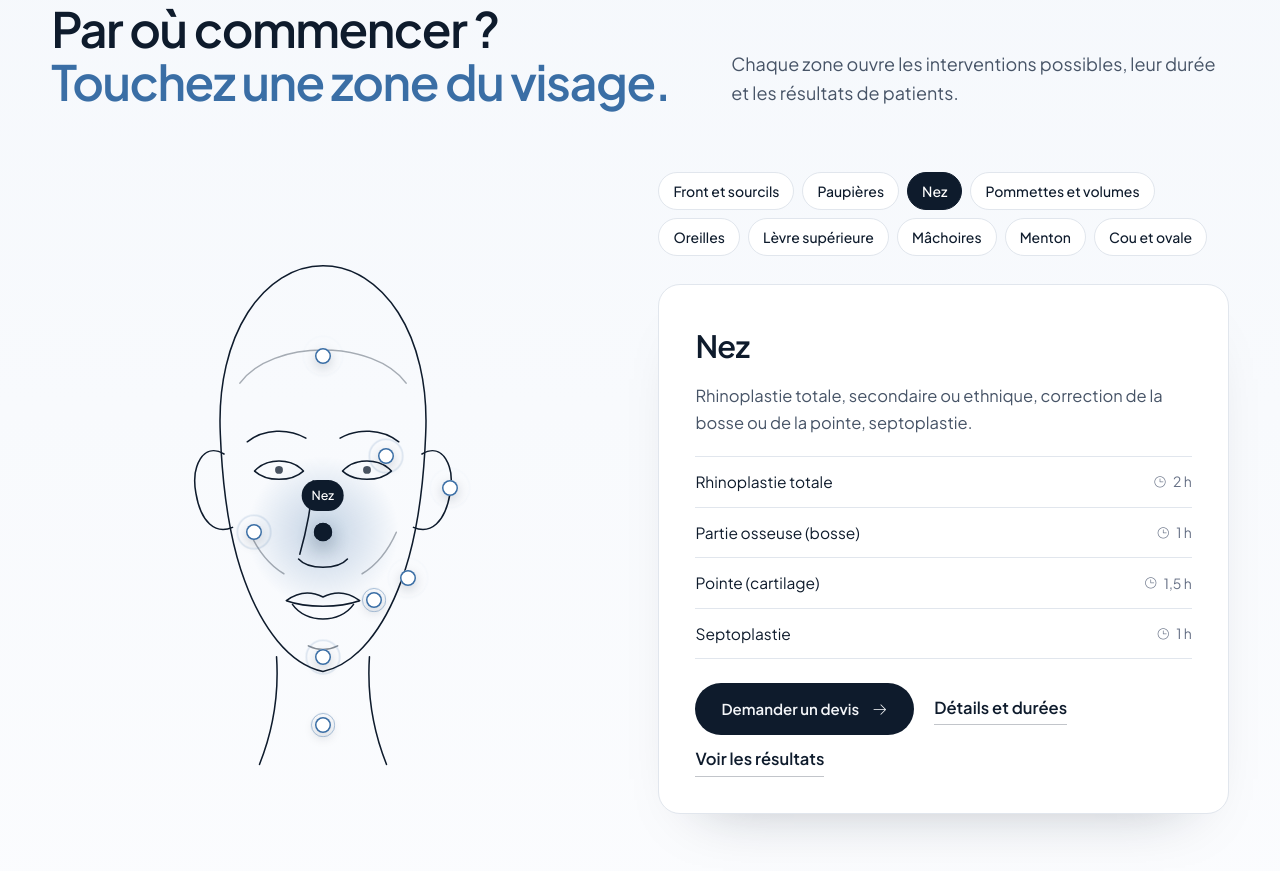
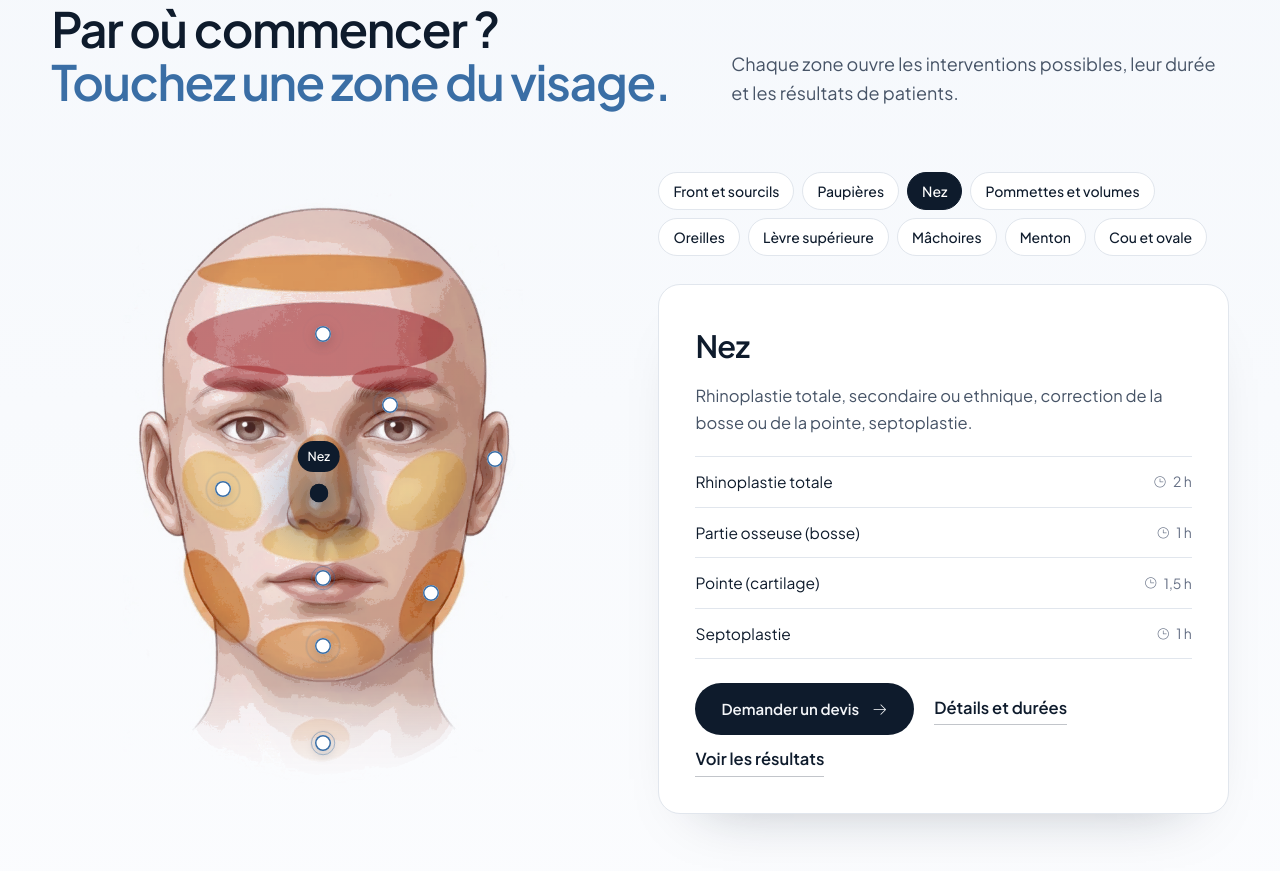
Before and after one commit to Benhmid/demo-refonte-chirurgien, a plain HTML site: page index.html in a window 1280 px wide. Shown: the part 2462-3333 px from the top of the page. Drawn offline with nearby package versions, Linux system fonts and the light colour scheme.

Commit message:
Carte du visage : illustration du livre du Pr Mommaerts
Co-Authored-By: Claude Opus 5.5 <noreply@anthropic.com>

```diff
--- a/assets/v2.css
+++ b/assets/v2.css
@@ -779,3 +779,17 @@ body::after {
 @media (max-width: 880px) {
   .cine__frame video { object-position: 36% 0%; }
 }
+
+/* Carte du visage : illustration du livre du Pr Mommaerts */
+.fmap__stage { max-width: 400px; }
+.fmap__img {
+  display: block; width: 100%; height: auto; filter: saturate(.8);
+  -webkit-mask-image: linear-gradient(180deg, #000 82%, transparent 100%); mask-image: linear-gradient(180deg, #000 82%, transparent 100%);
+}
+.fmap__glow {
+  position: absolute; left: 49%; top: 50%; width: 34%; aspect-ratio: 1; translate: -50% -50%; border-radius: 50%; pointer-events: none;
+  background: radial-gradient(closest-side, rgba(58, 110, 165, .38), rgba(58, 110, 165, 0));
+  transition: left 600ms cubic-bezier(.23, 1, .32, 1), top 600ms cubic-bezier(.23, 1, .32, 1);
+}
+.fmap__stage.is-in .fmap__dot { transition-delay: .5s; }
+@media (max-width: 880px) { .fmap__stage { max-width: 300px; } }
--- a/assets/v2.js
+++ b/assets/v2.js
@@ -199,7 +199,7 @@
     const body = $("#fmap-body"), glow = $(".fmap__glow", fmap);
     const ctrls = $$("[data-zone]", fmap);
     ctrls.forEach((b) => {
-      if (b.classList.contains("fmap__dot")) XY[b.dataset.zone] = [parseFloat(b.style.left) * 3.6, parseFloat(b.style.top) * 4.6];
+      if (b.classList.contains("fmap__dot")) XY[b.dataset.zone] = [b.style.left, b.style.top];
     });
     const render = (z) => {
       const d = ZONES[z];
@@ -216,7 +216,7 @@
       if (z === current) return;
       current = z;
       ctrls.forEach((b) => b.setAttribute("aria-pressed", String(b.dataset.zone === z)));
-      if (glow && XY[z]) { glow.setAttribute("cx", XY[z][0]); glow.setAttribute("cy", XY[z][1]); }
+      if (glow && XY[z]) { glow.style.left = XY[z][0]; glow.style.top = XY[z][1]; }
       if (!user || reduced) return render(z);
       body.classList.add("is-swap");
       setTimeout(() => { render(z); requestAnimationFrame(() => body.classList.remove("is-swap")); }, 180);
--- a/index.html
+++ b/index.html
@@ -21,7 +21,7 @@
   <link href="https://fonts.googleapis.com/css2?family=Plus+Jakarta+Sans:wght@400;500;600;700&display=swap" rel="stylesheet">
     <link rel="stylesheet" href="https://unpkg.com/@phosphor-icons/web@2.1.1/src/light/style.css" media="print" onload="this.media='all'">
   <link rel="stylesheet" href="https://unpkg.com/@phosphor-icons/web@2.1.1/src/bold/style.css" media="print" onload="this.media='all'">
-  <link rel="stylesheet" href="assets/v2.css?v=1795786922">
+  <link rel="stylesheet" href="assets/v2.css?v=1795787108">
   <script type="application/ld+json">
   {
     "@context": "https://schema.org",
@@ -136,41 +136,17 @@
       </div>
       <div class="fmap__grid">
         <div class="fmap__stage reveal">
-          <svg class="fmap__svg" viewBox="0 0 360 460" aria-hidden="true">
-            <defs>
-              <radialGradient id="fmGlow"><stop offset="0" stop-color="#3a6ea5" stop-opacity=".28"/><stop offset="1" stop-color="#3a6ea5" stop-opacity="0"/></radialGradient>
-            </defs>
-            <circle class="fmap__glow" cx="180" cy="262" r="62" fill="url(#fmGlow)"/>
-            <g class="fmap__lines" fill="none" stroke="currentColor" stroke-width="1.25" stroke-linecap="round" stroke-linejoin="round">
-              <path pathLength="1" d="M96 182 C92 100 132 44 180 44 C228 44 268 100 264 182 C262 232 256 270 244 302 C230 340 208 370 180 376 C152 370 130 340 116 302 C104 270 98 232 96 182 Z"/>
-              <path pathLength="1" d="M112 140 C138 104 222 104 248 140" opacity=".35"/>
-              <path pathLength="1" d="M99 198 C82 188 72 208 76 230 C80 254 92 264 106 258"/>
-              <path pathLength="1" d="M261 198 C278 188 288 208 284 230 C280 254 268 264 254 258"/>
-              <path pathLength="1" d="M118 188 C132 177 152 177 166 185"/>
-              <path pathLength="1" d="M194 185 C208 177 228 177 242 188"/>
-              <path pathLength="1" d="M124 212 C134 201 154 201 164 212 C154 221 134 221 124 212 Z"/>
-              <path pathLength="1" d="M196 212 C206 201 226 201 236 212 C226 221 206 221 196 212 Z"/>
-              <path pathLength="1" d="M172 220 C170 246 165 266 161 280"/>
-              <path pathLength="1" d="M160 284 C168 293 192 293 200 284"/>
-              <path pathLength="1" d="M150 318 C162 309 172 311 180 315 C188 311 198 309 210 318 C194 324 166 324 150 318 Z"/>
-              <path pathLength="1" d="M155 321 C166 337 194 337 205 321"/>
-              <path pathLength="1" d="M168 355 C176 359 184 359 192 355" opacity=".5"/>
-              <path pathLength="1" d="M120 262 C128 280 138 290 148 296" opacity=".35"/>
-              <path pathLength="1" d="M240 262 C232 280 222 290 212 296" opacity=".35"/>
-              <path pathLength="1" d="M142 364 C144 394 140 422 128 452"/>
-              <path pathLength="1" d="M218 364 C216 394 220 422 232 452"/>
-            </g>
-            <g fill="currentColor"><circle cx="144" cy="211" r="3.2" opacity=".75"/><circle cx="216" cy="211" r="3.2" opacity=".75"/></g>
-          </svg>
-          <button type="button" class="fmap__dot" data-zone="front" style="left:50.00%;top:25.65%" aria-label="Front et sourcils"><span>Front et sourcils</span></button>
-          <button type="button" class="fmap__dot" data-zone="paupieres" style="left:64.44%;top:43.48%" aria-label="Paupières"><span>Paupières</span></button>
-          <button type="button" class="fmap__dot" data-zone="nez" style="left:50.00%;top:56.96%" aria-label="Nez"><span>Nez</span></button>
-          <button type="button" class="fmap__dot" data-zone="pommettes" style="left:34.44%;top:56.96%" aria-label="Pommettes et volumes"><span>Pommettes et volumes</span></button>
-          <button type="button" class="fmap__dot" data-zone="oreilles" style="left:78.89%;top:49.13%" aria-label="Oreilles"><span>Oreilles</span></button>
-          <button type="button" class="fmap__dot" data-zone="levres" style="left:61.67%;top:69.13%" aria-label="Lèvre supérieure"><span>Lèvre supérieure</span></button>
-          <button type="button" class="fmap__dot" data-zone="machoires" style="left:69.44%;top:65.22%" aria-label="Mâchoires"><span>Mâchoires</span></button>
-          <button type="button" class="fmap__dot" data-zone="menton" style="left:50.00%;top:79.13%" aria-label="Menton"><span>Menton</span></button>
-          <button type="button" class="fmap__dot" data-zone="cou" style="left:50.00%;top:91.30%" aria-label="Cou et ovale"><span>Cou et ovale</span></button>
+          <img class="fmap__img" src="media/visage-carte.webp" alt="" width="720" height="1080" loading="lazy">
+          <span class="fmap__glow" aria-hidden="true"></span>
+          <button type="button" class="fmap__dot" data-zone="front" style="left:50.0%;top:23.6%" aria-label="Front et sourcils"><span>Front et sourcils</span></button>
+          <button type="button" class="fmap__dot" data-zone="paupieres" style="left:66.7%;top:35.4%" aria-label="Paupières"><span>Paupières</span></button>
+          <button type="button" class="fmap__dot" data-zone="nez" style="left:49.0%;top:50.0%" aria-label="Nez"><span>Nez</span></button>
+          <button type="button" class="fmap__dot" data-zone="pommettes" style="left:25.0%;top:49.3%" aria-label="Pommettes et volumes"><span>Pommettes et volumes</span></button>
+          <button type="button" class="fmap__dot" data-zone="oreilles" style="left:93.0%;top:44.4%" aria-label="Oreilles"><span>Oreilles</span></button>
+          <button type="button" class="fmap__dot" data-zone="levres" style="left:50.0%;top:64.2%" aria-label="Lèvre supérieure"><span>Lèvre supérieure</span></button>
+          <button type="button" class="fmap__dot" data-zone="machoires" style="left:77.0%;top:66.7%" aria-label="Mâchoires"><span>Mâchoires</span></button>
+          <button type="button" class="fmap__dot" data-zone="menton" style="left:50.0%;top:75.5%" aria-label="Menton"><span>Menton</span></button>
+          <button type="button" class="fmap__dot" data-zone="cou" style="left:50.0%;top:91.7%" aria-label="Cou et ovale"><span>Cou et ovale</span></button>
         </div>
         <div class="fmap__panel" aria-live="polite">
           <div class="fmap__chips" role="group" aria-label="Zones du visage"><button type="button" data-zone="front">Front et sourcils</button><button type="button" data-zone="paupieres">Paupières</button><button type="button" data-zone="nez">Nez</button><button type="button" data-zone="pommettes">Pommettes et volumes</button><button type="button" data-zone="oreilles">Oreilles</button><button type="button" data-zone="levres">Lèvre supérieure</button><button type="button" data-zone="machoires">Mâchoires</button><button type="button" data-zone="menton">Menton</button><button type="button" data-zone="cou">Cou et ovale</button></div>
@@ -433,6 +409,6 @@
   <a class="btn btn--light" href="#contact">Rendez-vous <i class="ph-light ph-arrow-right" aria-hidden="true"></i></a>
 </div>
 
-<script src="assets/v2.js?v=1795786922"></script>
+<script src="assets/v2.js?v=1795787108"></script>
 </body>
 </html>
```
Also changed, not shown: 404.html (+3 -3 lines), a-propos.html (+3 -3 lines), contact.html (+3 -3 lines), interventions.html (+3 -3 lines), presentation.html (+2 -2 lines), resultats.html (+3 -3 lines), media/visage-carte.webp (added).
